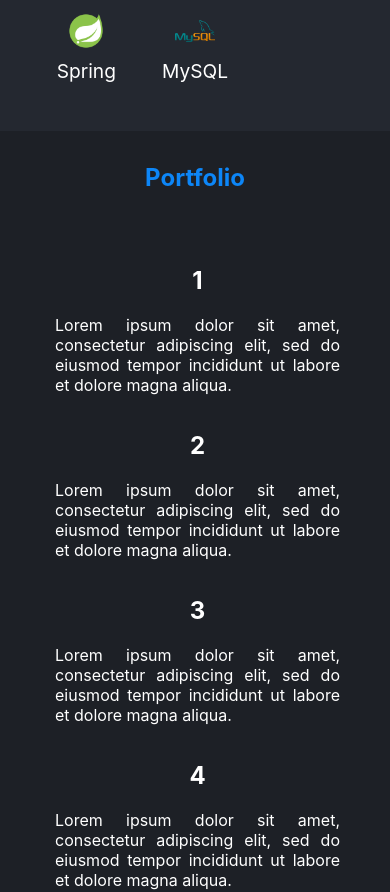
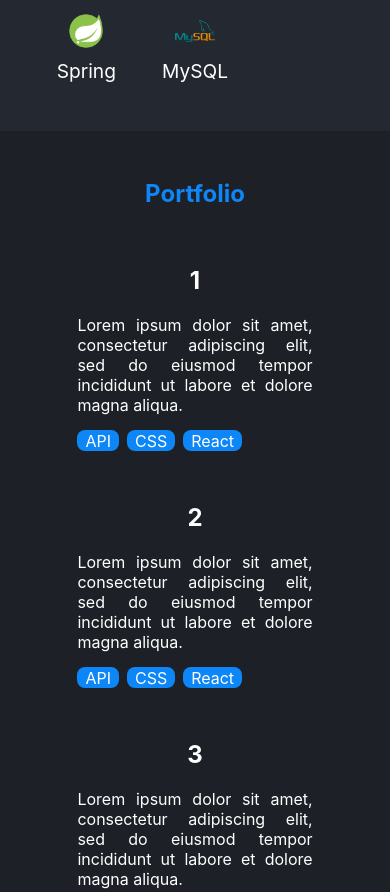
Before and after one commit to ChrisRojCor/my-web, a React (Create React App) app: page / in a window 390 px wide. Shown: the part 1240-2132 px from the top of the page. Built offline with nearby package versions, Linux system fonts and the light colour scheme.

Commit message:
fix: update Portfolio component to include project tags, enhance styling in Portfolio and Skillset stylesheets for better layout and responsiveness

```diff
--- a/src/components/Portfolio.jsx
+++ b/src/components/Portfolio.jsx
@@ -8,18 +8,17 @@ function Portfolio() {
                 <Project
                     title='1'
                     description='Lorem ipsum dolor sit amet, consectetur adipiscing elit, sed do eiusmod tempor incididunt ut labore et dolore magna aliqua. '
+                    tags={['API', 'CSS', 'React']}
                 />
                 <Project
                     title='2'
                     description='Lorem ipsum dolor sit amet, consectetur adipiscing elit, sed do eiusmod tempor incididunt ut labore et dolore magna aliqua. '
+                    tags={['API', 'CSS', 'React']}
                 />
                 <Project
                     title='3'
                     description='Lorem ipsum dolor sit amet, consectetur adipiscing elit, sed do eiusmod tempor incididunt ut labore et dolore magna aliqua. '
-                />
-                <Project
-                    title='4'
-                    description='Lorem ipsum dolor sit amet, consectetur adipiscing elit, sed do eiusmod tempor incididunt ut labore et dolore magna aliqua. '
+                    tags={['API', 'CSS', 'React']}
                 />
             </div>
         </section>
@@ -27,13 +26,18 @@ function Portfolio() {
     );
 }
 
-function Project({ title, description }) {
+function Project({ title, description, tags =[]}) {
     return (
         <a className='project-link' href='' target='_blank'>
             <div className='project-box'>
                 <h2 className='project-title'>{title}</h2>
                 <img></img>
                 <p className='project-description'>{description}</p>
+                <div className='project-tags'>
+                    {tags?.map((t, index) => (
+                        <span key={index} className='tag'>{t}</span>
+                    ))}
+                </div>
             </div>
         </a>
     );
--- a/src/stylesheets/Home.css
+++ b/src/stylesheets/Home.css
@@ -46,7 +46,7 @@
     background-color: #0A6CD9;
 }
 
-@media (max-width: 1024px) {
+@media (max-width: 1023px) {
 
     .home-content {
         width: 100%;
--- a/src/stylesheets/Portfolio.css
+++ b/src/stylesheets/Portfolio.css
@@ -2,7 +2,7 @@
     display: flex;
     flex-direction: column;
     align-items: center;
-    padding-top: 2rem;
+    padding: 3rem;
 }
 
 .portfolio-title {
@@ -12,19 +12,19 @@
 
 .portfolio-box {
     display: grid;
-    grid-template-columns: repeat(auto-fill, minmax(285px, 1fr));
+    grid-template-columns: repeat(auto-fit, minmax(10rem, 1fr));
     width: 80%;
-    max-width: 1200px;
     margin-top: 3rem;
-    padding: 1rem;
-    gap: 1rem;
+    gap: 2rem;
+    justify-content: center;
 }
 
 .project-link {
-    display: inline-block;
+    display: flex;
     text-decoration: none;
     width: 100%;
     margin: 10px auto;
+    justify-content: center;
 }
 
 .project-title {
@@ -36,3 +36,17 @@
     color: white;
     text-align: justify;
 }
+
+.project-tags {
+    margin-top: 1rem;
+}
+
+.project-tags span{
+    color: white;
+    width: 1rem;
+    margin-right: 0.5rem;
+    background-color: #0D86F7;
+    padding: 0.05rem;
+    padding-inline: 0.5rem;
+    border-radius: 0.5rem;
+}
--- a/src/stylesheets/Skillset.css
+++ b/src/stylesheets/Skillset.css
@@ -49,7 +49,7 @@
     }
 }
 
-@media (max-width: 1024px) {
+@media (max-width: 1023px) {
     .skillset-box {
         width: 100%;
         grid-template-columns: repeat(auto-fit, minmax(8rem, 1fr));
```
